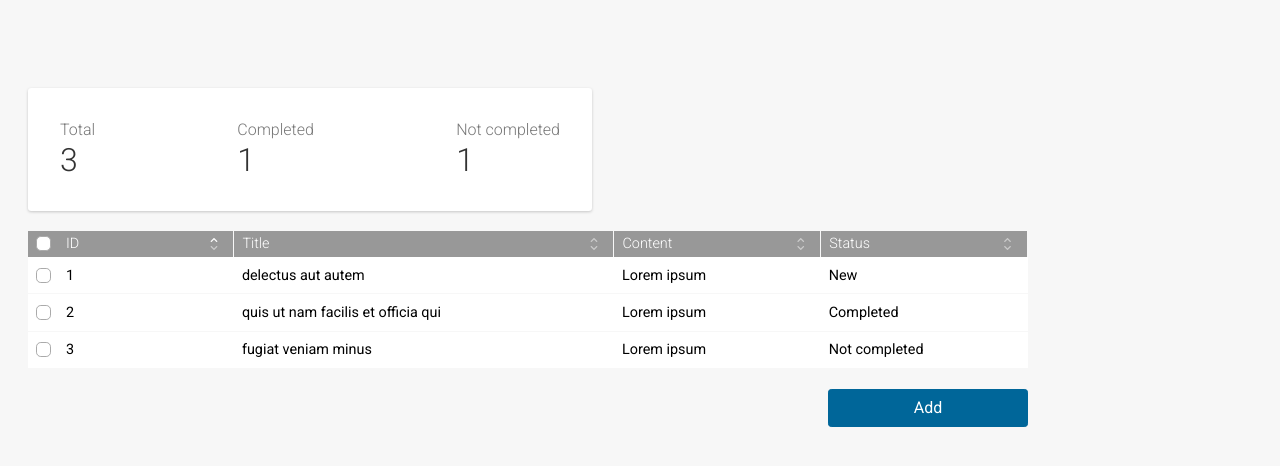
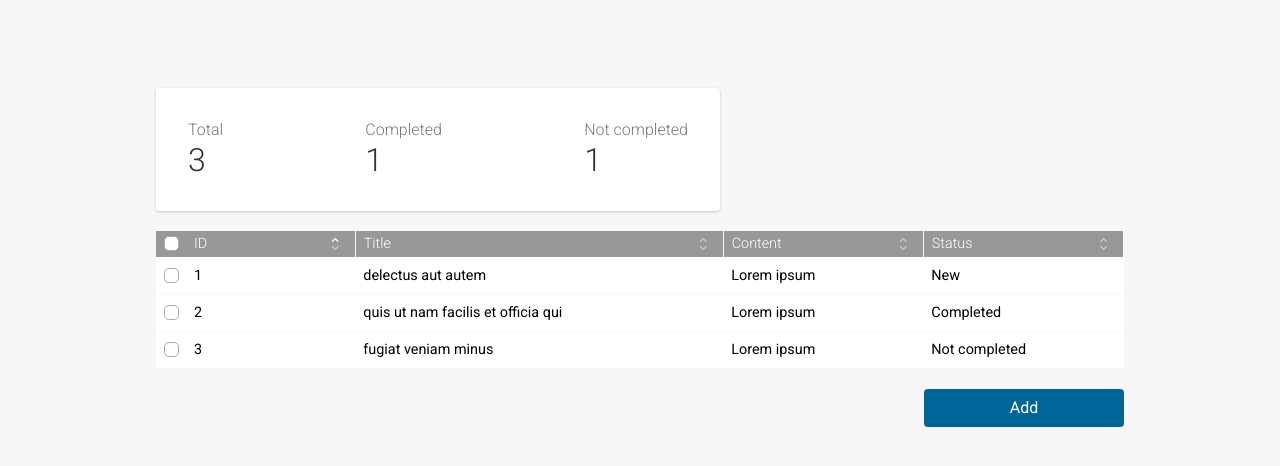
Before and after one commit to jeremiaszmazur/vue-note, a Vue app: page / in a window 1280 px wide. Shown: the top 466 px of the page. Built offline with nearby package versions, Linux system fonts and the light colour scheme.

Commit message:
Add statistics into container

```diff
--- a/src/App.vue
+++ b/src/App.vue
@@ -1,7 +1,7 @@
 <template>
     <div class="notes">
-        <statistics/>
         <div class="container">
+            <statistics/>
             <table class="datatable" :class="{loading: showLoading}">
                 <thead>
                     <tr>
@@ -196,8 +196,7 @@ export default class App extends Vue {
 @import "./styles/styles.scss";
 
 .container {
-    width: 90vw;
-    max-width: 1000px;
+    padding: 0 10vw;
     .btn {
         float: right;
         width: 100%;
```
